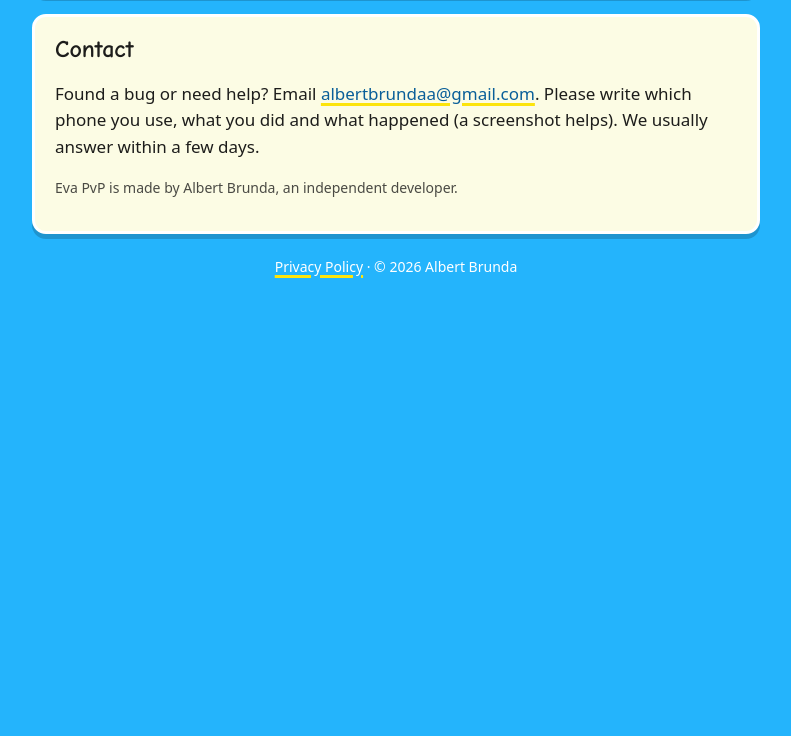
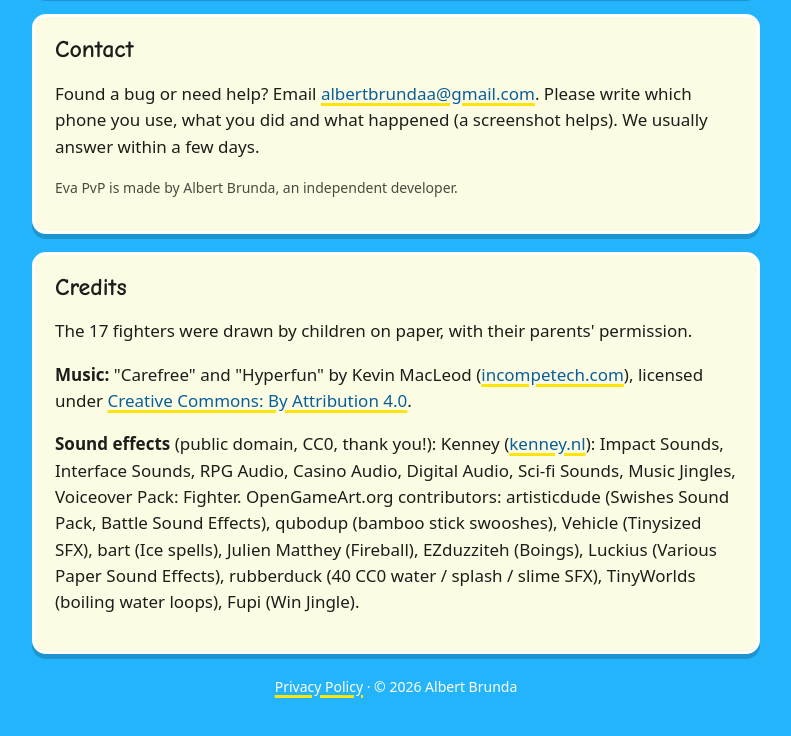
Before and after one commit to TastyBeBe/eva-pvp, a plain HTML site: page index.html in a window 1280 px wide. Shown: the part 2042-2778 px from the top of the page, without its empty margins (244-1035 px from the left). Before the commit the page ends 2359 px from the top, so only its background shows below. Drawn offline with Linux system fonts and the light colour scheme.

Commit message:
Support page: music and sound credits (CC-BY attribution)
Co-Authored-By: Claude Opus 5.5 <noreply@anthropic.com>

```diff
--- a/index.html
+++ b/index.html
@@ -138,6 +138,18 @@
       Please write which phone you use, what you did and what happened (a screenshot helps). We usually answer within a few days.</p>
     <p class="small">Eva PvP is made by Albert Brunda, an independent developer.</p>
   </div>
+
+  <div class="card">
+    <h2>Credits</h2>
+    <p>The 17 fighters were drawn by children on paper, with their parents' permission.</p>
+    <p><strong>Music:</strong> "Carefree" and "Hyperfun" by Kevin MacLeod (<a href="https://incompetech.com">incompetech.com</a>),
+      licensed under <a href="https://creativecommons.org/licenses/by/4.0/">Creative Commons: By Attribution 4.0</a>.</p>
+    <p><strong>Sound effects</strong> (public domain, CC0, thank you!): Kenney (<a href="https://www.kenney.nl">kenney.nl</a>):
+      Impact Sounds, Interface Sounds, RPG Audio, Casino Audio, Digital Audio, Sci-fi Sounds, Music Jingles, Voiceover Pack: Fighter.
+      OpenGameArt.org contributors: artisticdude (Swishes Sound Pack, Battle Sound Effects), qubodup (bamboo stick swooshes),
+      Vehicle (Tinysized SFX), bart (Ice spells), Julien Matthey (Fireball), EZduzziteh (Boings), Luckius (Various Paper Sound
+      Effects), rubberduck (40 CC0 water / splash / slime SFX), TinyWorlds (boiling water loops), Fupi (Win Jingle).</p>
+  </div>
   </main>
 
   <footer>
```
